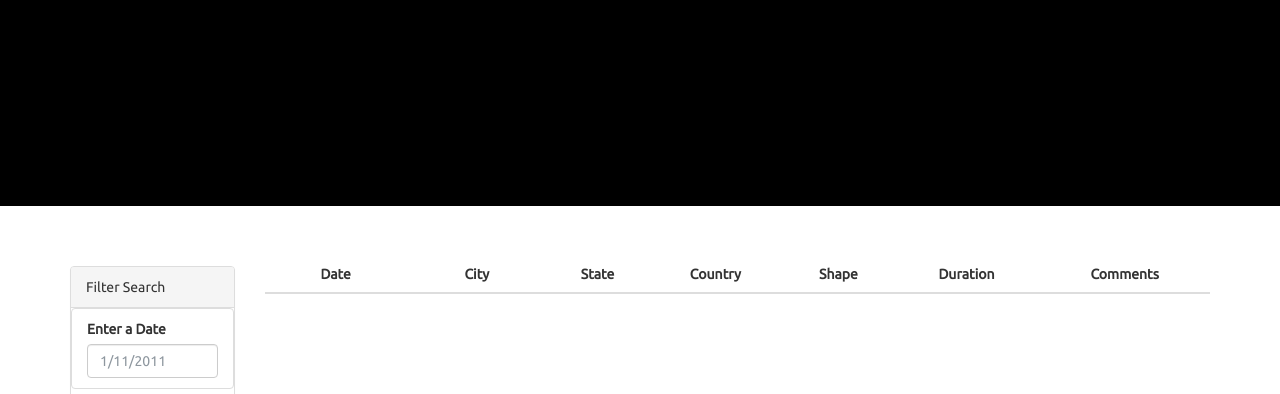
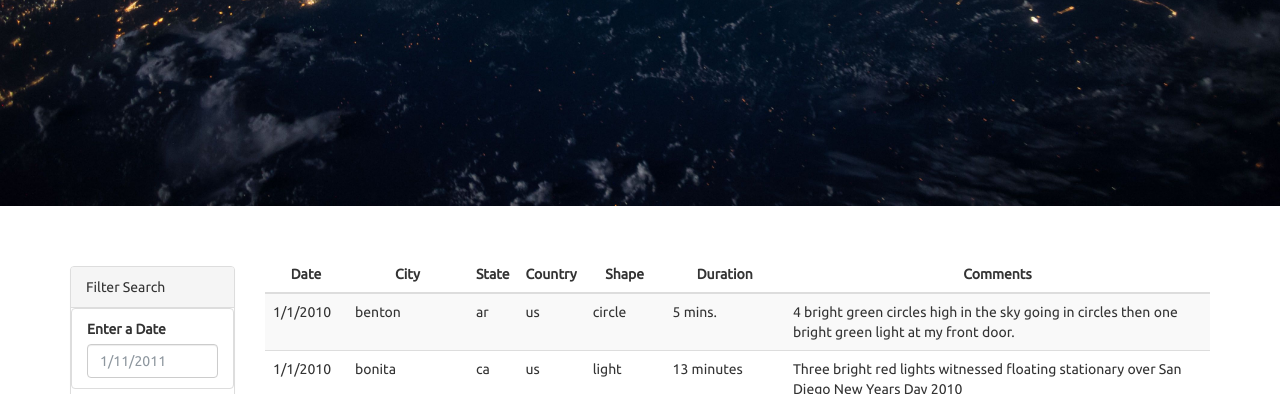
Before and after one commit to kmspitzer/UFO-Sightings, a plain HTML site: page UFO-level-1/index.html in a window 1280 px wide. Shown: the part 406-800 px from the top of the page. Drawn offline with nearby package versions, Linux system fonts and the light colour scheme.

Commit message:
add table data:

```diff
--- a/UFO-level-1/index.html
+++ b/UFO-level-1/index.html
@@ -32,7 +32,7 @@
             <div class="panel panel-default">
               <div class="panel-heading">Filter Search</div>
               <div class="panel-body">
-                <form>
+                <form id="form">
                   <div class="form-group">
                     <ul class="list-group" id="filters">
                       <li class="filter list-group-item">
--- a/UFO-level-1/static/js/app.js
+++ b/UFO-level-1/static/js/app.js
@@ -1,4 +1,14 @@
 // from data.js
 var tableData = data;
 
+// Get a reference to the table body
+var tbody = d3.select("tbody");
+
 // YOUR CODE HERE!
+data.forEach((ufoSighting) => {
+    var row = tbody.append("tr");
+    Object.entries(ufoSighting).forEach(([key, value]) => {
+      var cell = row.append("td");
+      cell.text(value);
+    });
+  });
```
Also changed, not shown: UFO-level-1/static/images/nasa.jpg (added), UFO-level-1/static/images/ufo.svg (added).
